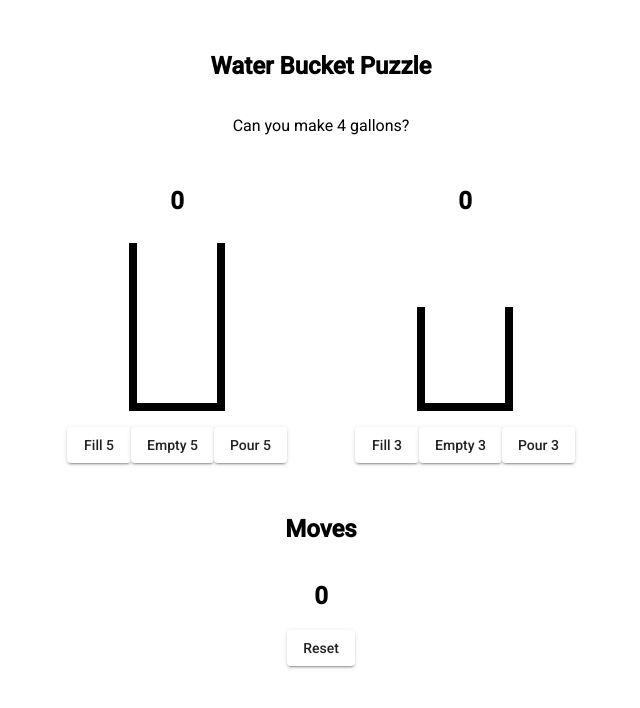
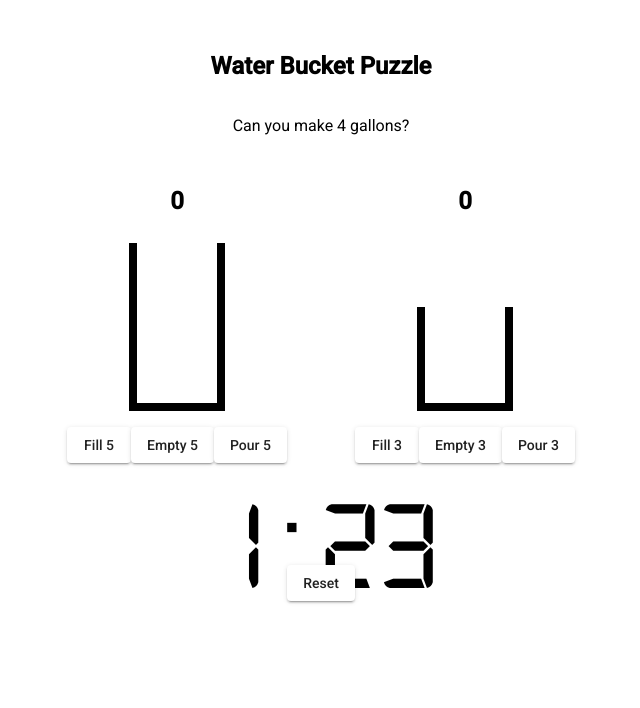
Before and after one commit to HunterCarlson/water-bucket-puzzle-ng, an Angular app: page / in a window 1280 px wide. Shown: the top 708 px of the page, without its empty margins (319-959 px from the left). Built offline with nearby package versions, Linux system fonts and the light colour scheme.

Commit message:
added digital fonts and timer placeholder

```diff
--- a/src/app/app.component.html
+++ b/src/app/app.component.html
@@ -37,17 +37,8 @@
     <h1>4!</h1>
   </div>
 
-  <div *ngIf="!solved" class="flex-col-center">
-    <h2>Moves</h2>
-    <h2>{{ moves }}</h2>
-  </div>
-  <div *ngIf="solved" class="flex-col-center">
-    <h1>Moves</h1>
-    <div class="final-score">
-      <h1>
-        {{ moves }}
-      </h1>
-    </div>
+  <div class="timer">
+    1:23
   </div>
 
   <div class="flex-col-center">
--- a/src/app/app.component.scss
+++ b/src/app/app.component.scss
@@ -71,8 +71,10 @@ $bucket-panel-margin: 1rem;
   margin: 1rem;
 }
 
-.final-score {
-  font-size: 2rem;
+.timer {
+  @include flex-col-center();
+  font-family: digital-7-mono, monospace;
+  font-size: 8rem;
 }
 
 .solved-overlay {
--- a/src/app/app.component.ts
+++ b/src/app/app.component.ts
@@ -10,8 +10,6 @@ export class AppComponent {
 
   bucket3 = 0;
   bucket5 = 0;
-
-  moves = 0;
 
   solved = false;
 
@@ -68,7 +66,6 @@ export class AppComponent {
   }
 
   public makeMove() {
-    this.moves++;
     this.checkSolved();
   }
 
@@ -76,7 +73,6 @@ export class AppComponent {
     this.solved = false;
     this.bucket3 = 0;
     this.bucket5 = 0;
-    this.moves = 0;
   }
 
   public checkSolved() {
--- a/src/styles.scss
+++ b/src/styles.scss
@@ -2,3 +2,13 @@
 
 html, body { height: 100%; }
 body { margin: 0; font-family: Roboto, "Helvetica Neue", sans-serif; }
+
+@font-face {
+  font-family: digital-7-mono;
+  src: url("assets/fonts/digital-7-mono.ttf") format("truetype");
+}
+
+@font-face {
+  font-family: digital-7;
+  src: url("assets/fonts/digital-7.ttf") format("truetype");
+}
```
Also changed, not shown: src/assets/fonts/digital-7-mono.ttf (added), src/assets/fonts/digital-7.ttf (added).
